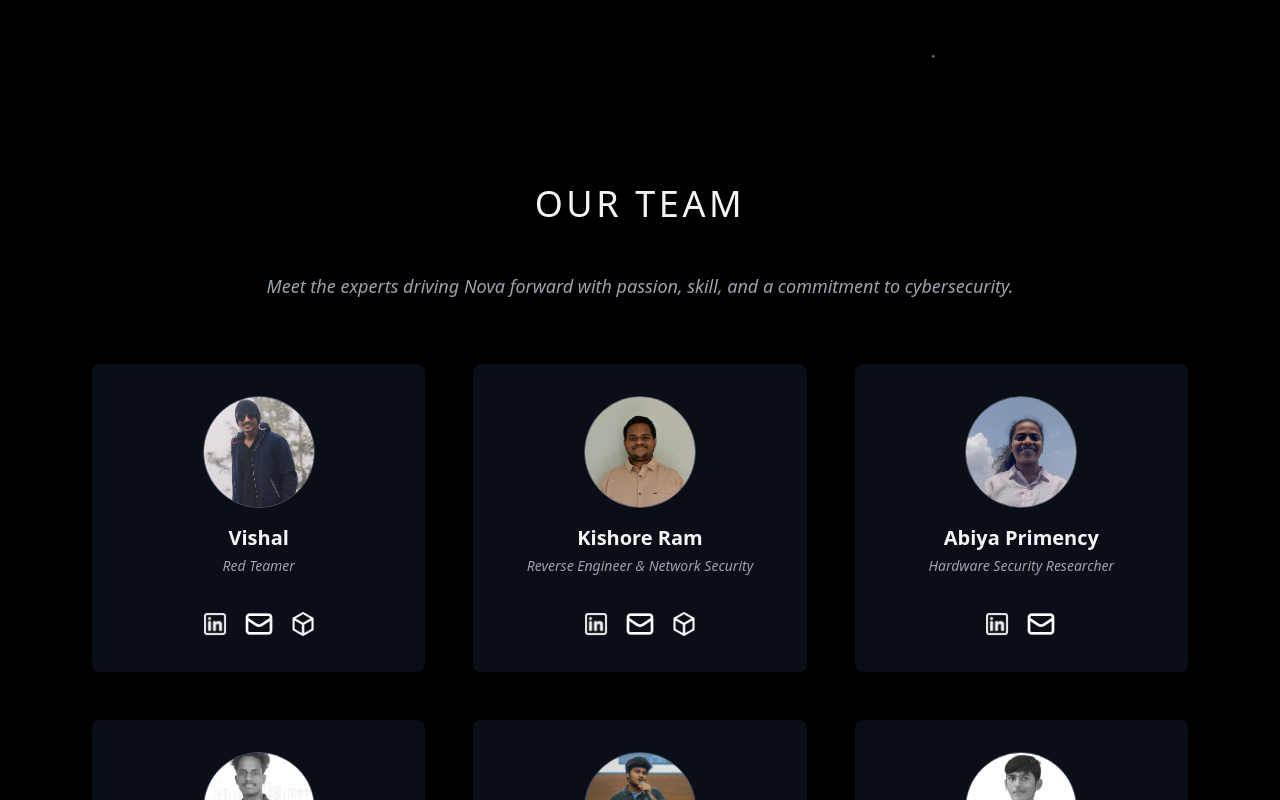
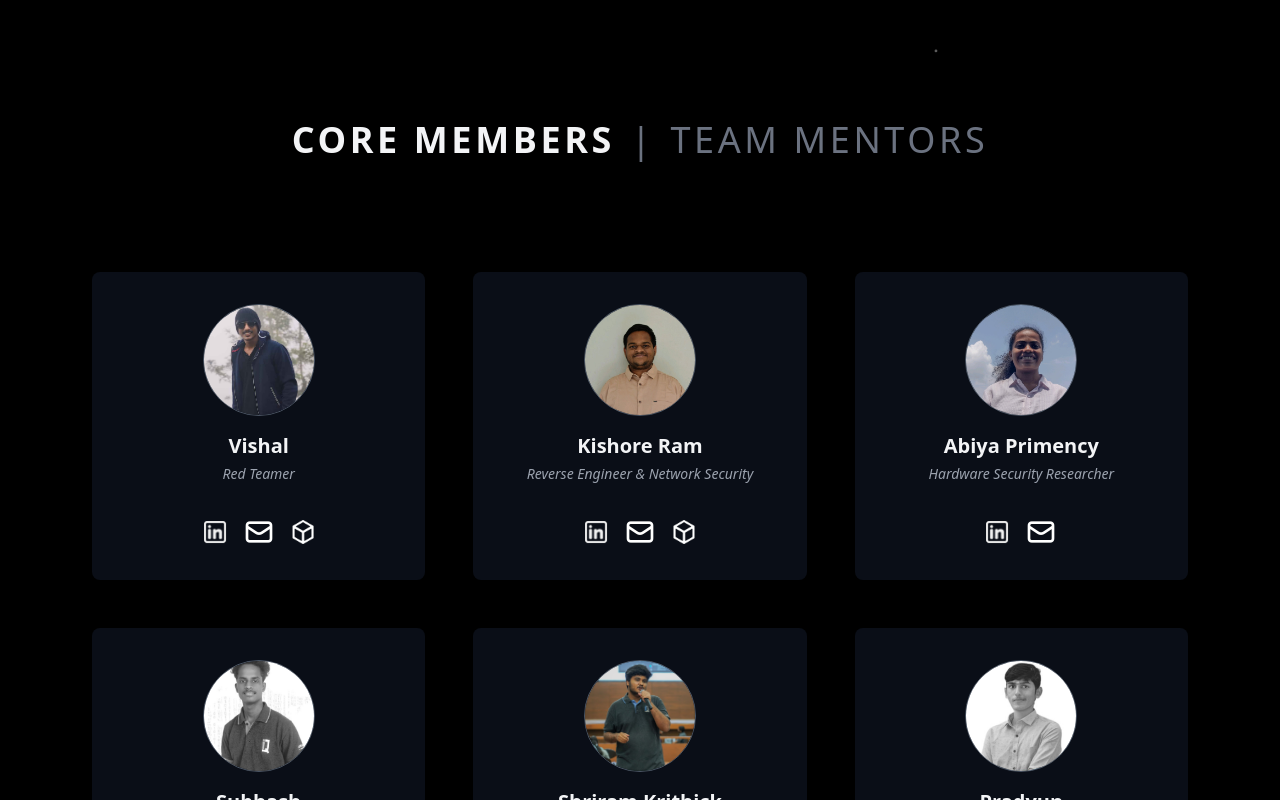
Before and after one commit to 5pideyy/NOVASITE, a React (Vite) app: page / in a window 1280 px wide. Shown: the part 700-1500 px from the top of the page. Built offline with nearby package versions, Linux system fonts and the light colour scheme.

Commit message:
TEAM MENTOR UPDATE

```diff
--- a/src/pages/home/Root.jsx
+++ b/src/pages/home/Root.jsx
@@ -1,6 +1,6 @@
-import React from "react";
+import React, { useState } from "react";
 import Particles from "../../components/Particle/Particle";
-import { motion } from "framer-motion";
+import { motion, AnimatePresence } from "framer-motion";
 import { members_2024 } from "../members/member";
 import blank from "../../images/members/blank.png";
 import vishal from "../../images/members/vishal.png";
@@ -13,16 +13,17 @@ import abiya from "../../images/members/abiya.jpeg";
 import manojkumar from "../../images/members/manojkumar.jpeg";
 import LinkedIn from "../../images/icons/linkedin.png";
 import EmailIcon from "../../images/icons/email.png";
-import Instagram from "../../images/icons/instagram.png";
 import logo from "../../images/icons/novaflag.png";
 import ctftime from "../../images/icons/ctftime.png";
 import HackTheBoxIcon from "../../images/icons/hackthebox.png";
 
 function Root() {
+  const [selectedTab, setSelectedTab] = useState("members");
+
   const img2024 = [vishal, kishoreram, abiya, subhash, shriram, pradyun, hariharan, blank];
 
   const members2024 = members_2024.map(
-    ({ id, name, position, github, linkedin, instagram, email, hackthebox }) => (
+    ({ id, name, position, linkedin, email, hackthebox }) => (
       <div
         key={id}
         className="flex flex-col items-center bg-gray-900 bg-opacity-60 rounded-lg shadow-lg p-8 hover:shadow-xl transition-shadow duration-300"
@@ -34,8 +35,6 @@ function Root() {
         />
         <h2 className="text-xl font-semibold text-gray-100 mb-1">{name}</h2>
         <p className="text-sm font-light text-gray-400 mb-4 italic">{position}</p>
-
-        {/* Social Icons Section */}
         <div className="flex justify-center items-center space-x-4 mt-4">
           {linkedin && (
             <a href={linkedin} target="_blank" rel="noopener noreferrer">
@@ -92,16 +91,17 @@ function Root() {
           <div className="md:w-1/3 flex flex-col gap-4 mt-10 md:mt-0">
             <img src={logo} alt="Team Nova Logo" className="w-1000 h-auto" />
             <a href="https://ctftime.org/team/48032" target="_blank">
-              <img src={ctftime} alt="Ctftime" className="w-20 h-auto mx-auto"/>
+              <img src={ctftime} alt="Ctftime" className="w-20 h-auto mx-auto" />
             </a>
             <a href="https://app.hackthebox.com/teams/overview/5351" target="_blank">
               <div className="flex align-center gap-2 justify-center mx-auto">
-                <img src={HackTheBoxIcon} alt="HackTheBox" className="w-5 h-5"/>
-                <span className="font-bold text-green-300">HACK<p className="font-normal inline mx-1 text-white">THE</p>BOX</span>
+                <img src={HackTheBoxIcon} alt="Hack The Box" className="w-5 h-5" />
+                <span className="font-bold text-green-300">
+                  HACK<p className="font-normal inline mx-1 text-white">THE</p>BOX
+                </span>
               </div>
             </a>
           </div>
-
         </div>
 
         {/* Call to Action Button */}
@@ -120,15 +120,43 @@ function Root() {
         </motion.div>
       </div>
 
+      {/* Toggle Tabs Section */}
+      <div className="text-center mt-24 mb-12">
+        <div className="flex justify-center items-center text-center">
+          <span
+            onClick={() => setSelectedTab("members")}
+            className={`cursor-pointer text-4xl uppercase tracking-widest ${
+              selectedTab === "members" ? "font-bold text-gray-100" : "font-normal text-gray-500"
+            }`}
+          >
+            Core Members
+          </span>
+          <span className="text-4xl font-normal uppercase tracking-widest text-gray-500 mx-4">|</span>
+          <span
+            onClick={() => setSelectedTab("mentors")}
+            className={`cursor-pointer text-4xl uppercase tracking-widest ${
+              selectedTab === "mentors" ? "font-bold text-gray-100" : "font-normal text-gray-500"
+            }`}
+          >
+            Team Mentors
+          </span>
+        </div>
+      </div>
+
       {/* Members Section */}
-      <div className="text-left my-24 bg-gray-900 bg-opacity-0 text-white rounded-md py-16 px-8 shadow-lg backdrop-filter">
-        <h2 className="text-4xl text-center text-gray-100 uppercase mb-12 tracking-widest">Our Team</h2>
-        <p className="text-lg text-gray-400 max-w-3xl mx-auto mb-16 font-light text-center italic">
-          Meet the experts driving Nova forward with passion, skill, and a commitment to cybersecurity.
-        </p>
-        <div className="grid grid-cols-1 sm:grid-cols-2 lg:grid-cols-3 gap-12 px-5">
-          {members2024}
-        </div>
+      <div className="text-left bg-gray-900 bg-opacity-0 text-white rounded-md py-16 px-8 shadow-lg backdrop-filter">
+        <AnimatePresence>
+          <motion.div
+            key={selectedTab}
+            initial={{ opacity: 0, y: 20 }}
+            animate={{ opacity: 1, y: 0 }}
+            exit={{ opacity: 0, y: -20 }}
+            transition={{ duration: 0.5 }}
+            className="grid grid-cols-1 sm:grid-cols-2 lg:grid-cols-3 gap-12 px-5"
+          >
+            {members2024}
+          </motion.div>
+        </AnimatePresence>
       </div>
     </div>
   );
```
